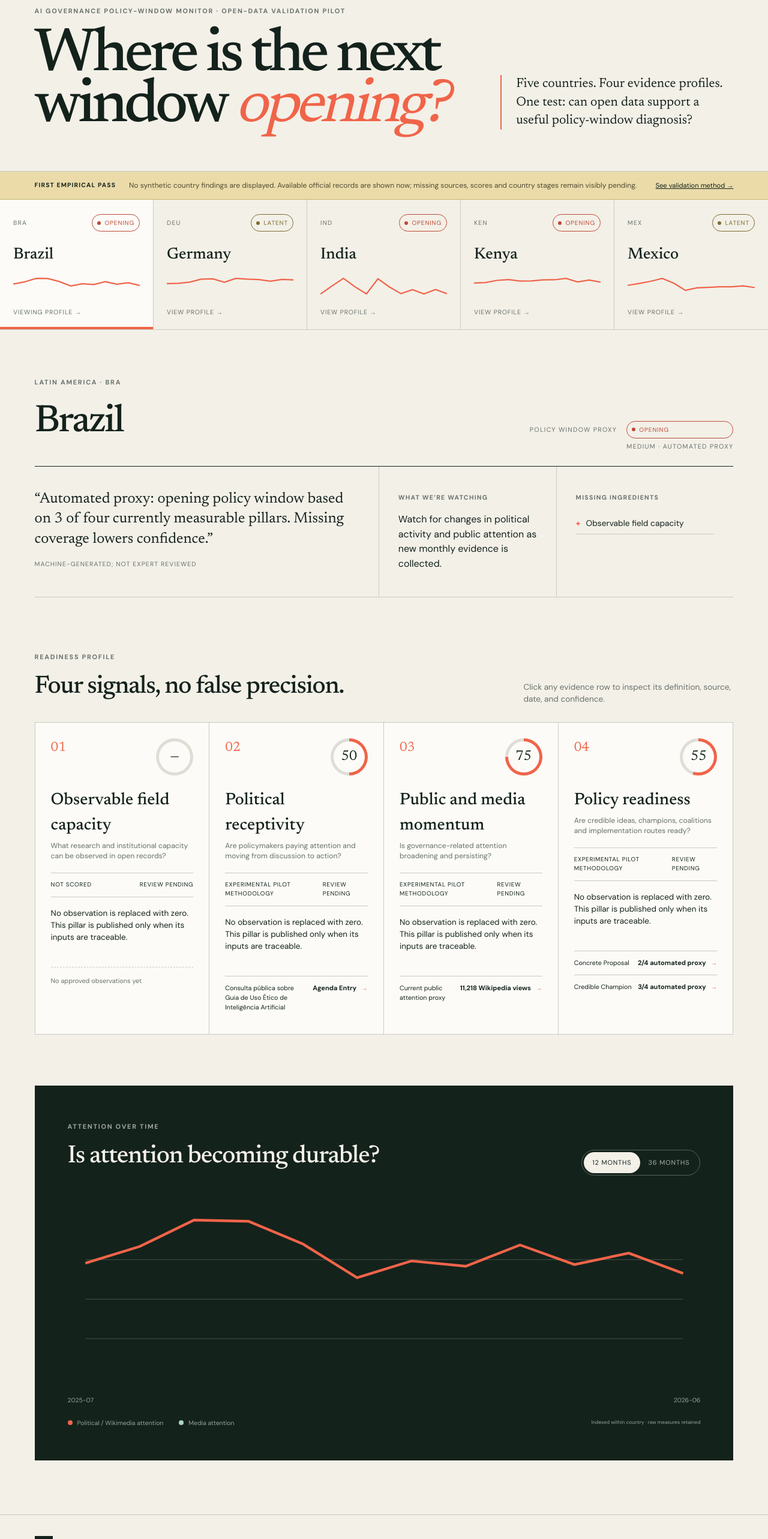
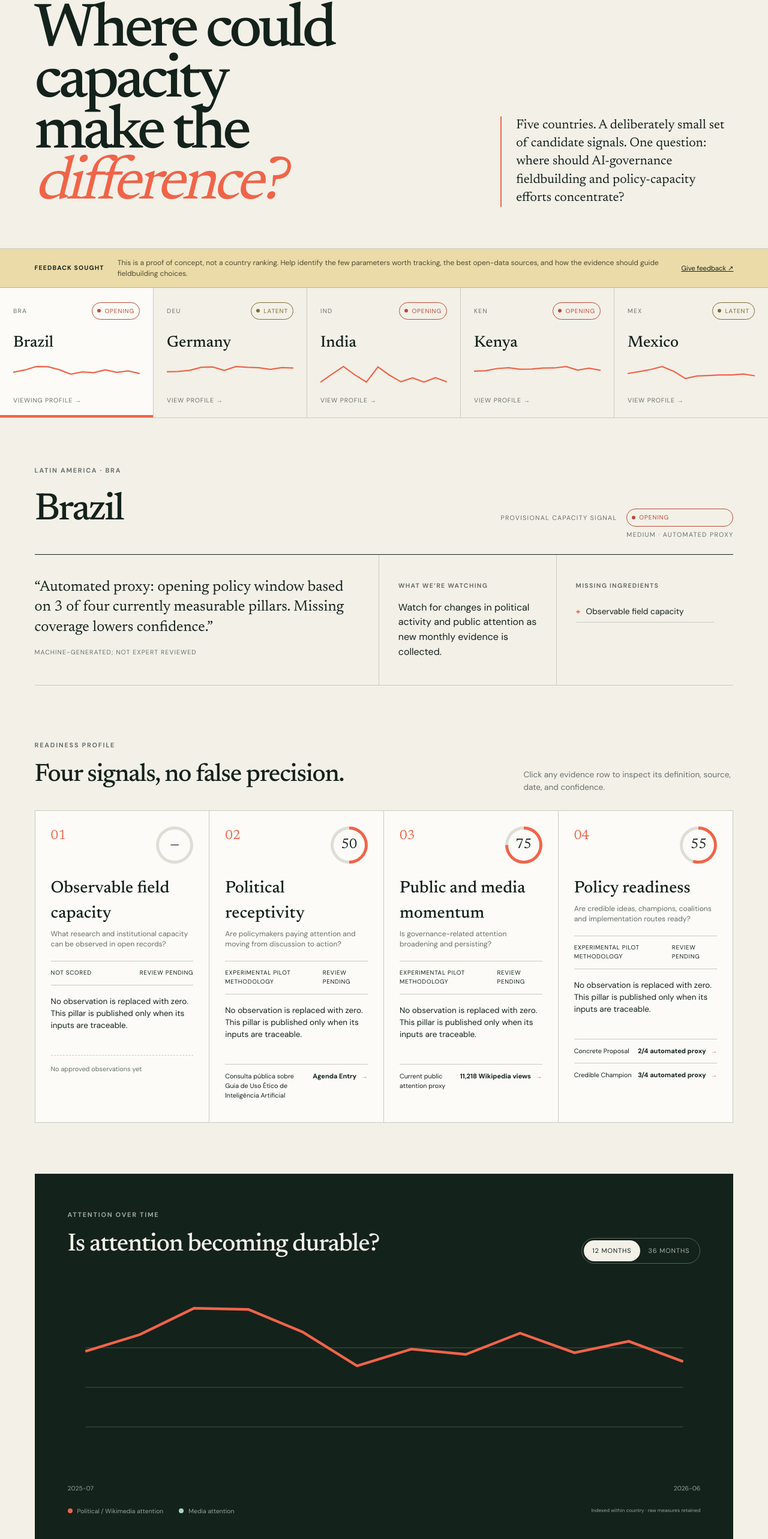
Before and after one commit to earpini/ai-governance-assessment-framework-chatgpt-conversation, a Next.js app: page / in a window 1280 px wide. Shown: the part 188-2754 px from the top of the page at 60% size. Built offline with nearby package versions, Linux system fonts and the light colour scheme.

Commit message:
Frame policy-window tool as feedback proof of concept

```diff
--- a/app/components/PolicyWindowApp.tsx
+++ b/app/components/PolicyWindowApp.tsx
@@ -121,10 +121,10 @@ export default function PolicyWindowApp({ dataset, variant = "window" }: { datas
         <section className="method-page">
           <span className="eyebrow">Methodology · validation pilot {dataset.methodologyVersion}</span>
           <h1>What the tool measures—<br/><em>and what it cannot.</em></h1>
-          <p className="method-lead">This pilot asks whether a country is prepared to use a policy opportunity when it appears. It generates reproducible proxies from public data and web-accessible official records. The result is a machine-generated diagnosis to investigate, not a definitive ranking.</p>
-          <div className="method-callout"><strong>Publication rule:</strong><p>This build contains no synthetic observations. Automated proxies may publish with incomplete coverage, but missing sources lower confidence and remain visible.</p></div>
+          <p className="method-lead">This proof of concept asks a practical fieldbuilding question: where might additional people, institutions, evidence, or policy capacity make the greatest difference when an AI-governance opportunity emerges? It is an invitation to test a small, reproducible set of signals—not a country ranking.</p>
+          <div className="method-callout"><strong>Feedback requested:</strong><p>What are the few parameters that genuinely matter for fieldbuilding and policy-capacity investment? Which open sources could track each one reliably, and what decisions should this evidence actually inform? <a href="https://www.admonymous.co/arpini" target="_blank" rel="noreferrer">Share feedback anonymously ↗</a></p></div>
 
-          <div className="method-section-heading"><span className="eyebrow">01 · The assessment</span><h2>Four separate questions</h2><p>No overall country score is published. Each pillar remains visible so a strong signal cannot hide a weak one.</p></div>
+          <div className="method-section-heading"><span className="eyebrow">01 · The assessment</span><h2>Four hypotheses to challenge</h2><p>These are candidate parameters, not settled ones. No overall country score is published.</p></div>
           <div className="method-grid">
             {dataset.countries[0].pillars.map((p, i) => <article key={p.id}><span>0{i+1}</span><h2>{p.name}</h2><p>{p.question}</p></article>)}
           </div>
@@ -135,7 +135,7 @@ export default function PolicyWindowApp({ dataset, variant = "window" }: { datas
             <li><strong>Check</strong><span>Failed sources keep the last valid snapshot. Missing data are flagged; they are never converted to zero.</span></li>
             <li><strong>Normalize</strong><span>Publish raw, population-adjusted and within-country trend values. Five-country min–max normalization is not used as the primary result.</span></li>
             <li><strong>Score</strong><span>Transparent 0–4 component rubrics may be converted to experimental 0–100 pillar scores for interface testing. No overall index is calculated.</span></li>
-            <li><strong>Diagnose</strong><span>Explicit rules generate a provisional window stage. Optional expert review can add context or override it without blocking automated publication.</span></li>
+            <li><strong>Interpret</strong><span>The evidence should inform fieldbuilding choices: build a community, fund policy design, support a champion, strengthen implementation capacity, or wait for better signals. It should not claim to predict politics.</span></li>
           </ol>
 
           <div className="method-section-heading"><span className="eyebrow">03 · Data sources</span><h2>What each source contributes</h2><p>Source coverage is deliberately mixed: no single dataset can show whether a policy community is ready to act.</p></div>
@@ -144,7 +144,7 @@ export default function PolicyWindowApp({ dataset, variant = "window" }: { datas
             {sourceLedger.map(source => <div className="source-row" role="row" key={source.name}><a href={source.url} target="_blank" rel="noreferrer">{source.name} ↗</a><strong>{source.role}</strong><p>{source.measures}</p><p>{source.caveat}</p></div>)}
           </div>
 
-          <div className="method-section-heading"><span className="eyebrow">04 · Window stage</span><h2>An explicit automated proxy</h2></div>
+          <div className="method-section-heading"><span className="eyebrow">04 · Proposed interpretation</span><h2>A hypothesis, not a verdict</h2></div>
           <div className="stage-rules">
             <div><StagePill stage="Closed"/><p>Political receptivity and public momentum are both low.</p></div>
             <div><StagePill stage="Latent"/><p>Capacity or policy readiness exists, but attention remains low.</p></div>
@@ -163,11 +163,11 @@ export default function PolicyWindowApp({ dataset, variant = "window" }: { datas
       ) : (
         <>
           <section className="hero">
-            <div><span className="eyebrow">AI governance policy-window monitor · open-data validation pilot</span><h1>Where is the next<br/>window <em>opening?</em></h1></div>
-            <p>Five countries. Four evidence profiles. One test: can open data support a useful policy-window diagnosis?</p>
+            <div><span className="eyebrow">AI governance fieldbuilding · open-data proof of concept</span><h1>Where could capacity<br/>make the <em>difference?</em></h1></div>
+            <p>Five countries. A deliberately small set of candidate signals. One question: where should AI-governance fieldbuilding and policy-capacity efforts concentrate?</p>
           </section>
 
-          <div className="prototype-strip"><strong>{dataset.status === "collection_pending" ? "Collection pending" : "First empirical pass"}</strong><span>No synthetic country findings are displayed. Available official records are shown now; missing sources, scores and country stages remain visibly pending.</span><button onClick={() => setView("method")}>See validation method →</button></div>
+          <div className="prototype-strip"><strong>Feedback sought</strong><span>This is a proof of concept, not a country ranking. Help identify the few parameters worth tracking, the best open-data sources, and how the evidence should guide fieldbuilding choices.</span><a href="https://www.admonymous.co/arpini" target="_blank" rel="noreferrer">Give feedback ↗</a></div>
 
           <section className="country-strip" aria-label="Country comparison">
             {dataset.countries.map(c => (
@@ -182,7 +182,7 @@ export default function PolicyWindowApp({ dataset, variant = "window" }: { datas
           <section className="profile" key={country.id}>
             <div className="profile-heading">
               <div><span className="eyebrow">{country.region} · {country.code}</span><h2>{country.name}</h2></div>
-              <div className="stage-summary"><span>Policy window proxy</span><StagePill stage={country.stage} /><small>{country.stageConfidence}</small></div>
+              <div className="stage-summary"><span>Provisional capacity signal</span><StagePill stage={country.stage} /><small>{country.stageConfidence}</small></div>
             </div>
             {country.lowDataWarning && <div className="data-warning">△ {country.lowDataWarning}</div>}
             <div className="diagnosis-grid">
@@ -203,7 +203,7 @@ export default function PolicyWindowApp({ dataset, variant = "window" }: { datas
         </>
       )}
 
-      <footer className="site-footer">{variant === "brand" ? <a className="ea-wordmark" href="https://ettorearpini.com/" aria-label="Ettore Arpini, home">Ettore Arpini<span className="ea-logo-arrow">↗</span></a> : <div className="brand"><span>W/</span> WINDOW</div>}<p>Designed and researched by <a href="https://ettorearpini.com/" target="_blank" rel="noreferrer">Ettore Arpini ↗</a></p><div className="footer-links"><button onClick={() => setView("method")}>Methodology</button><a href="https://www.admonymous.co/arpini" target="_blank" rel="noreferrer">Leave feedback ↗</a></div></footer>
+      <footer className="site-footer">{variant === "brand" ? <a className="ea-wordmark" href="https://ettorearpini.com/" aria-label="Ettore Arpini, home">Ettore Arpini<span className="ea-logo-arrow">↗</span></a> : <div className="brand"><span>W/</span> WINDOW</div>}<p>A proof of concept by <a href="https://ettorearpini.com/" target="_blank" rel="noreferrer">Ettore Arpini ↗</a></p><div className="footer-links"><button onClick={() => setView("method")}>Methodology</button><a href="https://www.admonymous.co/arpini" target="_blank" rel="noreferrer">Help shape the parameters ↗</a></div></footer>
       <EvidenceDrawer evidence={evidence} onClose={() => setEvidence(null)} />
     </main>
   );
```
Also changed, not shown: app/globals.css, 9 other files (tests, documents, lock files or other folders).
